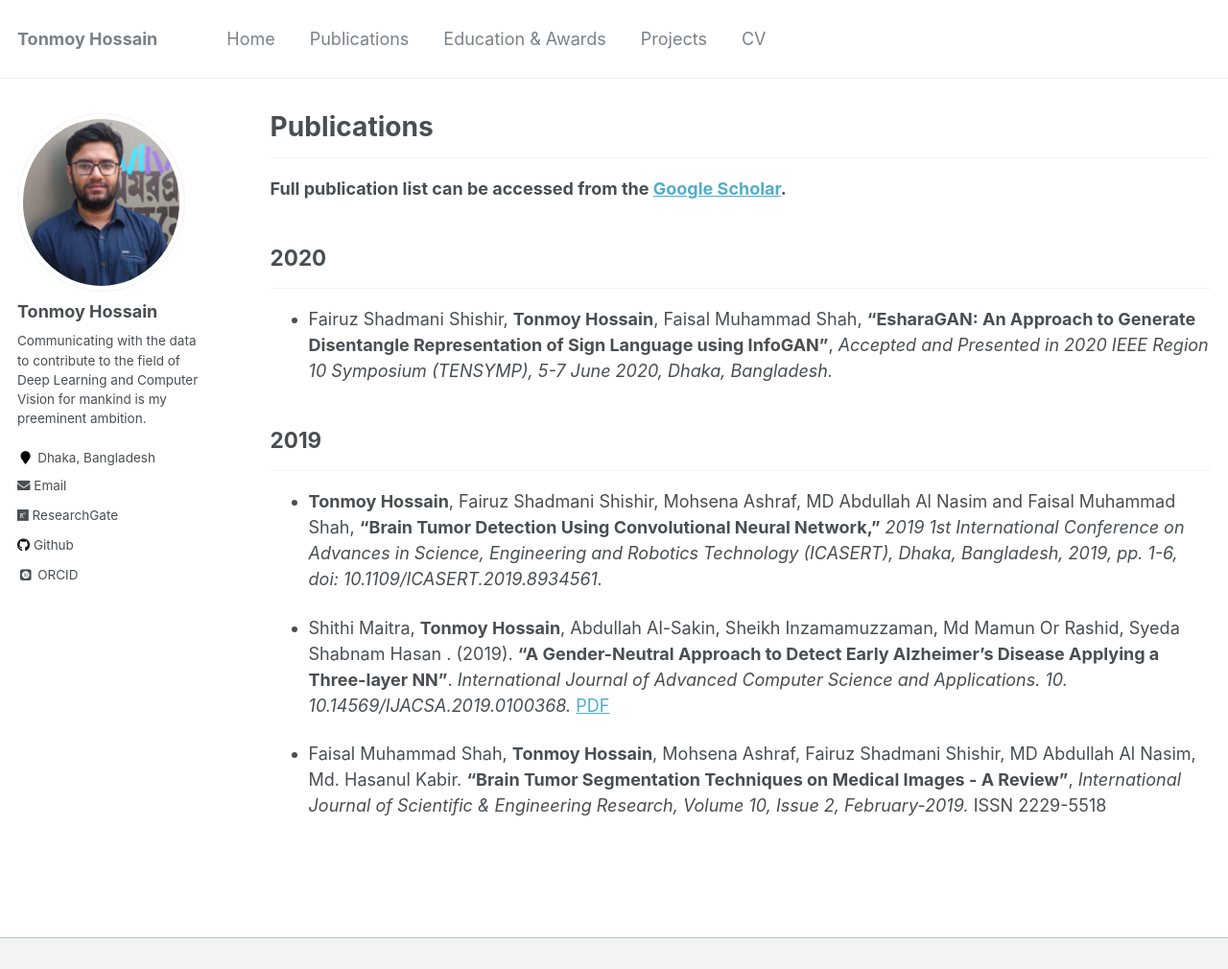
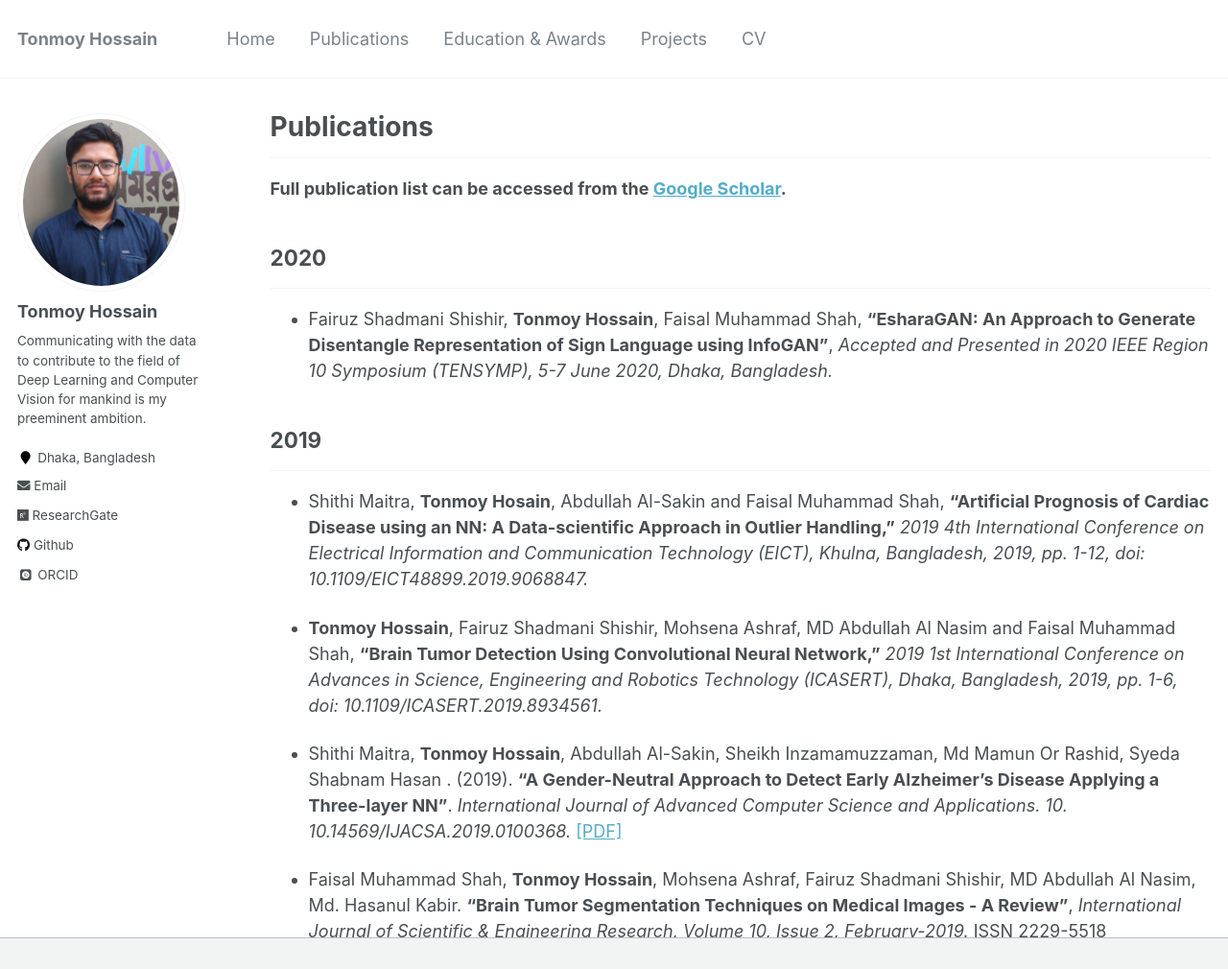
Before and after one commit to shaeekh/shaeekh.github.io, a Jekyll site: the page built from _pages/publications.md, in a window 1280 px wide and 1206 px high, cut to the strip 0-1010 px from the top of the window. Shown: the whole strip at 96% size. Built offline with Jekyll 4.4.1, drawn with Linux system fonts in a browser that asks for light colours; some web fonts are replaced.

Commit message:
Update publications.md

```diff
--- a/_pages/publications.md
+++ b/_pages/publications.md
@@ -18,9 +18,12 @@ author_profile: true
 ## 2019
 -----------
 
+* Shithi Maitra, **Tonmoy Hosain**, Abdullah Al-Sakin and Faisal Muhammad Shah, **"Artificial Prognosis of Cardiac Disease using
+an NN: A Data-scientific Approach in Outlier Handling,"** <i>2019 4th International Conference on Electrical Information and Communication Technology (EICT), Khulna, Bangladesh, 2019, pp. 1-12, doi: 10.1109/EICT48899.2019.9068847.</i>
+
 * **Tonmoy Hossain**, Fairuz Shadmani Shishir, Mohsena Ashraf, MD Abdullah Al Nasim and Faisal Muhammad Shah, **"Brain Tumor Detection Using Convolutional Neural Network,"** <i>2019 1st International Conference on Advances in Science, Engineering and Robotics Technology (ICASERT), Dhaka, Bangladesh, 2019, pp. 1-6, doi: 10.1109/ICASERT.2019.8934561.</i>
 
-* Shithi Maitra, **Tonmoy Hossain**, Abdullah Al-Sakin, Sheikh Inzamamuzzaman, Md Mamun Or Rashid, Syeda Shabnam Hasan . (2019). **"A Gender-Neutral Approach to Detect Early Alzheimer’s Disease Applying a Three-layer NN"**. <i>International Journal of Advanced Computer Science and Applications. 10. 10.14569/IJACSA.2019.0100368.</i> [PDF](https://tonmoy-hossain.github.io/files/Alzheimer.pdf)
+* Shithi Maitra, **Tonmoy Hossain**, Abdullah Al-Sakin, Sheikh Inzamamuzzaman, Md Mamun Or Rashid, Syeda Shabnam Hasan . (2019). **"A Gender-Neutral Approach to Detect Early Alzheimer’s Disease Applying a Three-layer NN"**. <i>International Journal of Advanced Computer Science and Applications. 10. 10.14569/IJACSA.2019.0100368.</i> [[PDF]](https://tonmoy-hossain.github.io/files/Alzheimer.pdf)
 
 * Faisal Muhammad Shah, **Tonmoy Hossain**, Mohsena Ashraf, Fairuz Shadmani Shishir, MD Abdullah Al Nasim, Md. Hasanul Kabir. **"Brain Tumor Segmentation Techniques on Medical Images - A Review"**, <i>International Journal of Scientific & Engineering Research, Volume 10, Issue 2, February-2019.</i>
 ISSN 2229-5518
```
